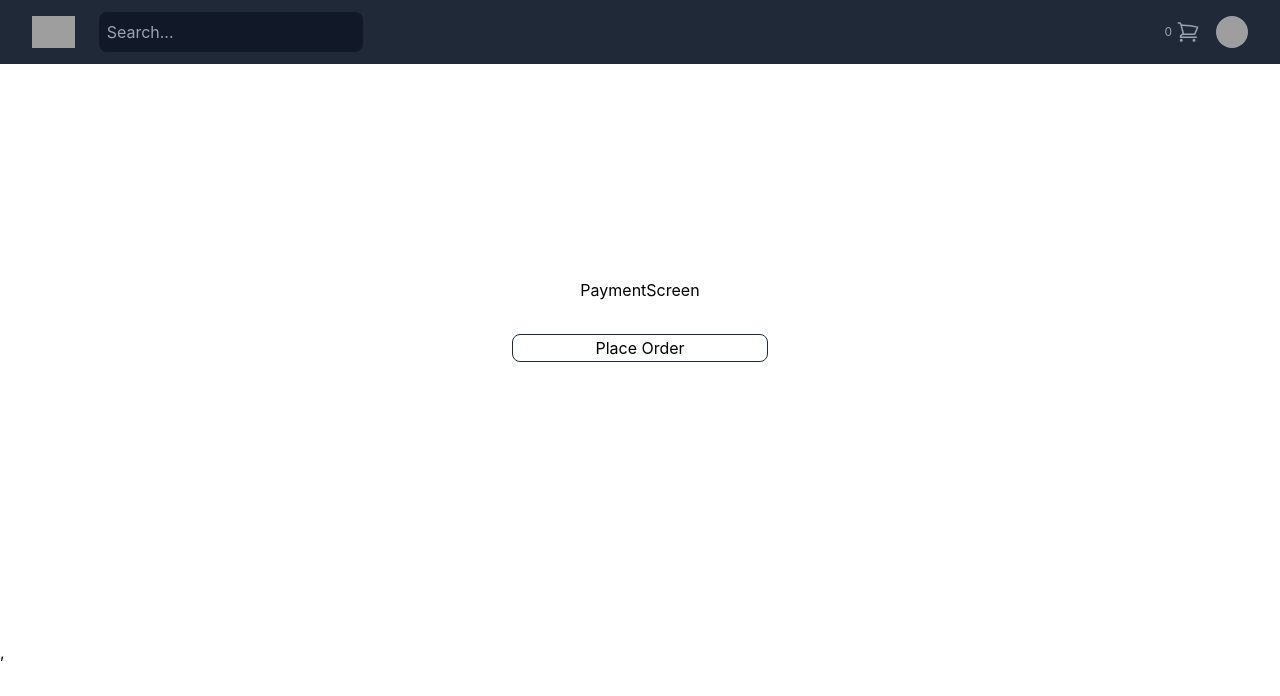
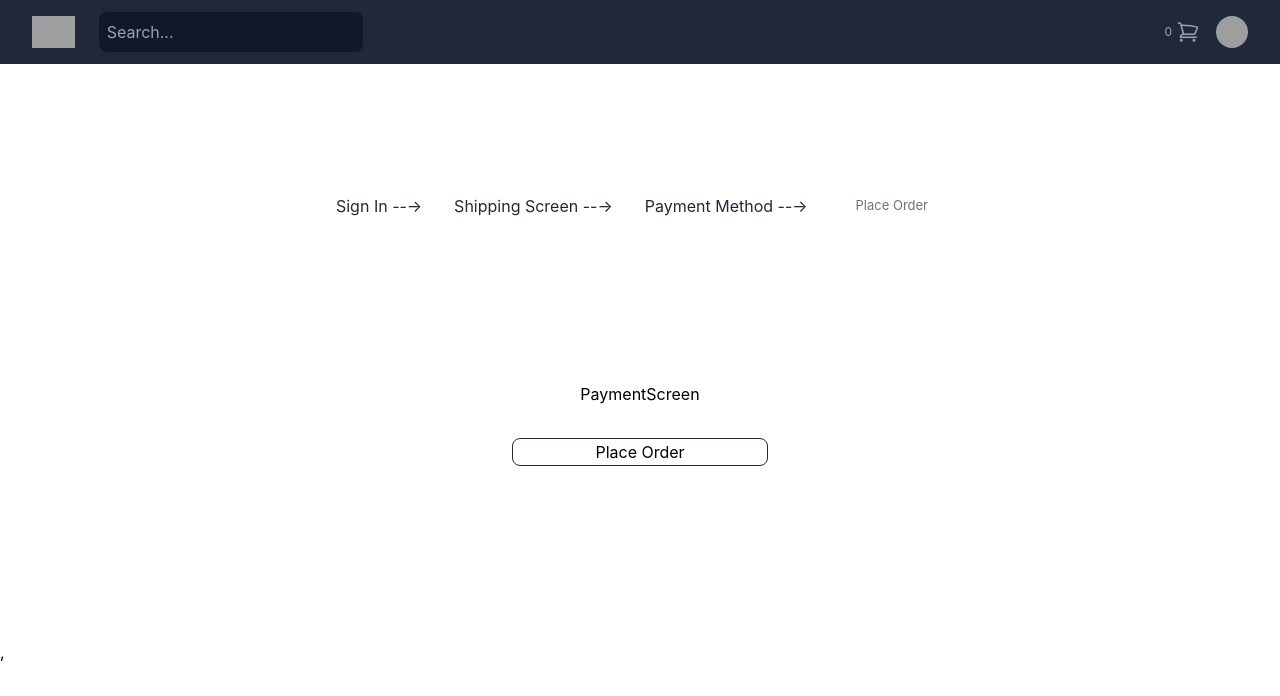
Before and after one commit to Ankur1493/Khareed-Lo, a React (Vite) app in the folder client/: page /payment in a window 1280 px wide. Shown: the top 696 px of the page. Built offline with nearby package versions, Linux system fonts and the light colour scheme; sample sign-in values are in the browser's storage; grey boxes are pictures that could not be loaded.

Commit message:
basic css changes

```diff
--- /dev/null
+++ b/client/src/components/CheckoutSteps.jsx
@@ -0,0 +1,64 @@
+import React from 'react'
+import { Link } from 'react-router-dom'
+
+const CheckoutSteps = ({step1,step2,step3,step4}) => {
+  return (
+    <div className='nav'>
+
+        <div className="navbar flex justify-center">
+            {
+                step1 ?(
+
+                    <div className="item mx-4">
+                        <Link to={"/login"} className='text-gray-800 text-[16px]'>
+                            Sign In --→
+                        </Link>
+                    </div>
+                    ): (
+                        <div className='text-gray-500 cursor-not-allowed text-[13px] mx-8'>Sign In</div>
+                    )
+            }
+            {
+                step2 ?(
+
+                    <div className="item mx-4">
+                        <Link to={"/shipping"} className='text-gray-800 text-[16px]'>
+                            Shipping Screen --→
+                        </Link>
+                    </div>
+                    ): (
+                        <div className='text-gray-500 cursor-not-allowed text-[13px] mx-8'>Shipping Screen</div>
+                    )
+            }
+            {
+                step3 ?(
+
+                    <div className="item mx-4">
+                        <Link to={"/payment"} className='text-gray-800 text-[16px]'>
+                            Payment Method --→
+                        </Link>
+                    </div>
+                    ): (
+                        <div className='text-gray-500 cursor-not-allowed text-[13px] mx-8'>Payment Method</div>
+                    )
+            }
+            {
+                step4 ?(
+
+                    <div className="item mx-4">
+                        <Link to={"/place_order"} className='text-gray-800 text-[16px]'>
+                            Place Order
+                        </Link>
+                    </div>
+                    ): (
+                        <div  className='text-gray-500 cursor-not-allowed text-[13px] mx-8'>Place Order</div>
+                    )
+            }
+        </div>
+
+
+    </div>
+  )
+}
+
+export default CheckoutSteps
--- a/client/src/pages/CartScreen.jsx
+++ b/client/src/pages/CartScreen.jsx
@@ -3,7 +3,7 @@ import { Dialog, Transition } from '@headlessui/react'
 import { XMarkIcon } from '@heroicons/react/24/outline'
 import { useDispatch, useSelector } from 'react-redux'
 import { removeFromCart } from '../slices/cartSlice'
-import { Link } from 'react-router-dom'
+import { Link, useNavigate } from 'react-router-dom'
 
 
 const CartScreen = () => {
@@ -14,9 +14,16 @@ const CartScreen = () => {
   const [open, setOpen] = useState(true)
 
   const dispatch = useDispatch();
+  const navigate = useNavigate();
 
   const adjustRemoveFromCart = (product)=>{
     dispatch(removeFromCart(product))
+  }
+
+
+  const handleCheckOut = ()=>{
+    setOpen(false)
+    navigate("/login?redirect=/shipping");
   }
 
   const productStatus = products.length > 0 ? true: false ;
@@ -121,13 +128,13 @@ const CartScreen = () => {
                       </div>
                       <p className="mt-0.5 text-sm text-gray-500">Shipping and taxes calculated at checkout.</p>
                      { productStatus &&  <div className="mt-6">
-                        <Link
+                        <div
                           to="/shipping"
-                          onClick={() => setOpen(false)}
-                          className="flex items-center justify-center rounded-md border border-transparent bg-indigo-600 px-6 py-3 text-base font-medium text-white shadow-sm hover:bg-indigo-700"
+                          onClick={handleCheckOut}
+                          className="flex items-center cursor-pointer justify-center rounded-md border border-transparent bg-indigo-600 px-6 py-3 text-base font-medium text-white shadow-sm hover:bg-indigo-700"
                         >
                           Checkout
-                        </Link>
+                        </div>
                       </div>}
                       <div className="mt-6 flex justify-center text-center text-sm text-gray-500">
                         <p>
--- a/client/src/pages/LoginScreen.jsx
+++ b/client/src/pages/LoginScreen.jsx
@@ -2,9 +2,8 @@ import React, { useState, useEffect } from 'react'
 import { useDispatch, useSelector } from 'react-redux';
 import {useLoginMutation} from "../slices/userApiSlices";
 import {saveCredentials} from "../slices/authSlice";
-import { useNavigate } from 'react-router';
 import {toast} from "react-toastify";
-import { Link } from 'react-router-dom';
+import { Link, useNavigate, useLocation } from 'react-router-dom';
 
 const LoginScreen = () => {
 
@@ -17,12 +16,15 @@ const LoginScreen = () => {
     const [login, {isLoading}] = useLoginMutation();
     const user = useSelector((state)=> state.auth.userInfo);
     const navigate = useNavigate();
+    const { search } = useLocation();
+    const sp = new URLSearchParams(search);
+    const redirect = sp.get('redirect') || '/';
 
     useEffect(()=>{
         if(user){
-            navigate("/")
+            navigate(redirect)
         }
-    },[])
+    },[navigate,redirect,user])
 
     const handleUserInfo = (e) => {
         setUserInfo((prevUserInfo) => ({
--- a/client/src/pages/PaymentScreen.jsx
+++ b/client/src/pages/PaymentScreen.jsx
@@ -1,6 +1,7 @@
 import React, { useEffect } from 'react'
 import { useSelector } from 'react-redux';
 import { useNavigate } from 'react-router'
+import CheckoutSteps from '../components/CheckoutSteps';
 
 const PaymentScreen = () => {
 
@@ -24,6 +25,9 @@ const PaymentScreen = () => {
 
   return (
     <div className='h-[80vh] w-screen flex flex-col items-center justify-center'>
+      <div className='pb-36'>
+        <CheckoutSteps step1 step2 step3/>
+      </div>
       <div>
         PaymentScreen
       </div>
--- a/client/src/pages/PlaceOrderScreen.jsx
+++ b/client/src/pages/PlaceOrderScreen.jsx
@@ -2,6 +2,7 @@ import React, { useEffect } from 'react'
 import { useDispatch, useSelector } from 'react-redux'
 import { Link, useNavigate } from 'react-router-dom';
 import { removeFromCart } from '../slices/cartSlice';
+import CheckoutSteps from '../components/CheckoutSteps';
 
 const PlaceOrderScreen = () => {
 
@@ -26,6 +27,7 @@ const PlaceOrderScreen = () => {
         <img src="/thanks.webp" alt="" />
         </div>
         <div className="summary ml-[45vw] w-[53vw] mt-5 mb-16">
+            <CheckoutSteps step1 step2 step3 step4/>
             <div>
                 <h1 className='text-center text-3xl mb-2'>Order Summary</h1>
                 <div className="cartItems">
--- a/client/src/pages/ShippingScreen.jsx
+++ b/client/src/pages/ShippingScreen.jsx
@@ -3,24 +3,23 @@ import useUserStatus from '../hooks/useUserStatus'
 import { useNavigate } from 'react-router';
 import { useDispatch,useSelector } from 'react-redux';
 import { saveShippingAddress } from '../slices/cartSlice';
+import CheckoutSteps from '../components/CheckoutSteps';
 
 const ShippingScreen = () => {
 
-    const userStatus = useUserStatus();
     const navigate = useNavigate();
     const dispatch = useDispatch();
     const cart = useSelector(state=> state.cart)
     const {shippingAddress} = cart
 
-    const [address,setAddress] = useState(shippingAddress.address  || "" )
-    const [city,setCity] = useState(shippingAddress.city  || "" )
-    const [postalCode,setPostalCode] = useState(shippingAddress.postalCode  || "" )
-    const [country,setCountry] = useState(shippingAddress.country  || "" )
+    const [address,setAddress] = useState(shippingAddress?.address  || "" )
+    const [city,setCity] = useState(shippingAddress?.city  || "" )
+    const [postalCode,setPostalCode] = useState(shippingAddress?.postalCode  || "" )
+    const [country,setCountry] = useState(shippingAddress?.country  || "" )
 
     useEffect(()=>{
-        if(!userStatus){
-            navigate('/login')
-        }else if(cart.cartItems.length === 0){
+
+        if(cart.cartItems.length === 0){
             navigate("/")
         }
     },[])
@@ -33,7 +32,10 @@ const ShippingScreen = () => {
 
   return (
 
-    <div className='h-[75vh] m-auto  border w-72 flex flex-col py-32'>
+    <div className='py-32'>
+        <CheckoutSteps step1 step2/>
+
+    <div className='h-[75vh] m-auto  border w-72 flex flex-col my-12'>
 
         <div className="shipping">
             Enter following details
@@ -56,6 +58,7 @@ const ShippingScreen = () => {
         </div>
 
     </div>
+    </div>
   )
 }
 
```
